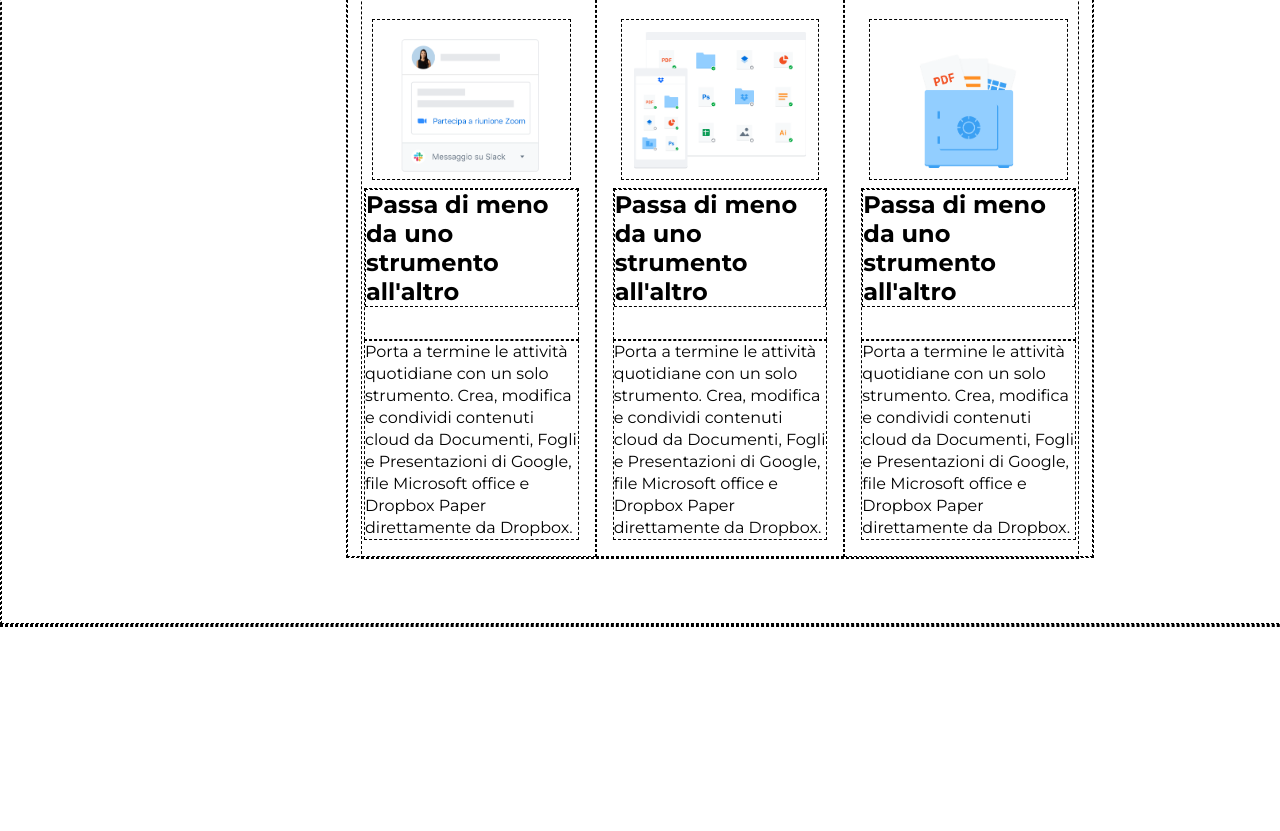
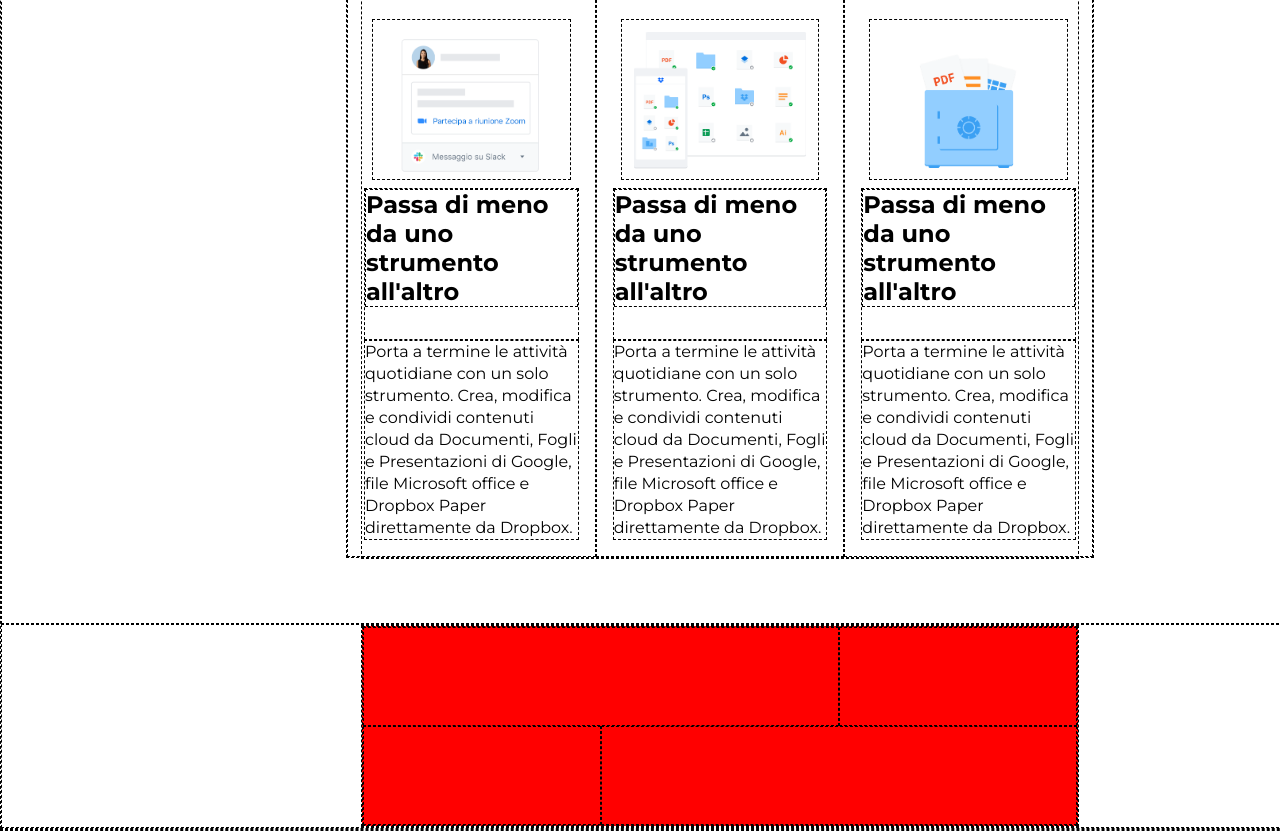
Before and after one commit to alexciccarese/htmlcss-dropbox, a plain HTML site: page index.html in a window 1280 px wide. Shown: the part 4258-5089 px from the top of the page. Before the commit the page ends 4885 px from the top, so only its background shows below. Drawn offline with Linux system fonts and the light colour scheme.

Commit message:
wireframe know-more section added

```diff
--- a/assets/style.css
+++ b/assets/style.css
@@ -414,3 +414,19 @@ main {
   }
 
 }
+
+.know_more {
+  display: flex;
+  justify-content: center;
+
+  .container {
+
+    .row {
+      width: 100%;
+      height: 200px;
+      background-color: red
+      ;
+    }
+
+  }
+}
--- a/index.html
+++ b/index.html
@@ -439,14 +439,18 @@
             <div class="col-4">
               <div class="card">
                 <div class="top">
-                  <img src="./assets/img/business-feature-switching-tools.png" alt>
+                  <img src="./assets/img/business-feature-switching-tools.png"
+                    alt>
                 </div>
 
                 <div class="content">
                   <h3>Passa di meno da uno strumento all'altro</h3>
                 </div>
 
-                  <p>Porta a termine le attività quotidiane con un solo strumento. Crea, modifica e condividi contenuti cloud da Documenti, Fogli e Presentazioni di Google, file Microsoft office e Dropbox Paper direttamente da Dropbox.</p>
+                <p>Porta a termine le attività quotidiane con un solo strumento.
+                  Crea, modifica e condividi contenuti cloud da Documenti, Fogli
+                  e Presentazioni di Google, file Microsoft office e Dropbox
+                  Paper direttamente da Dropbox.</p>
 
               </div>
             </div>
@@ -454,14 +458,18 @@
             <div class="col-4">
               <div class="card">
                 <div class="top">
-                  <img src="./assets/img/business-feature-send-files-it.png" alt>
+                  <img src="./assets/img/business-feature-send-files-it.png"
+                    alt>
                 </div>
 
                 <div class="content">
                   <h3>Passa di meno da uno strumento all'altro</h3>
                 </div>
 
-                  <p>Porta a termine le attività quotidiane con un solo strumento. Crea, modifica e condividi contenuti cloud da Documenti, Fogli e Presentazioni di Google, file Microsoft office e Dropbox Paper direttamente da Dropbox.</p>
+                <p>Porta a termine le attività quotidiane con un solo strumento.
+                  Crea, modifica e condividi contenuti cloud da Documenti, Fogli
+                  e Presentazioni di Google, file Microsoft office e Dropbox
+                  Paper direttamente da Dropbox.</p>
 
               </div>
             </div>
@@ -469,14 +477,18 @@
             <div class="col-4">
               <div class="card">
                 <div class="top">
-                  <img src="./assets/img/business-feature-coordinate-it.png" alt>
+                  <img src="./assets/img/business-feature-coordinate-it.png"
+                    alt>
                 </div>
 
                 <div class="content">
                   <h3>Passa di meno da uno strumento all'altro</h3>
                 </div>
 
-                  <p>Porta a termine le attività quotidiane con un solo strumento. Crea, modifica e condividi contenuti cloud da Documenti, Fogli e Presentazioni di Google, file Microsoft office e Dropbox Paper direttamente da Dropbox.</p>
+                <p>Porta a termine le attività quotidiane con un solo strumento.
+                  Crea, modifica e condividi contenuti cloud da Documenti, Fogli
+                  e Presentazioni di Google, file Microsoft office e Dropbox
+                  Paper direttamente da Dropbox.</p>
 
               </div>
             </div>
@@ -484,14 +496,18 @@
             <div class="col-4">
               <div class="card">
                 <div class="top">
-                  <img src="./assets/img/business-feature-integrations-it.png" alt>
+                  <img src="./assets/img/business-feature-integrations-it.png"
+                    alt>
                 </div>
 
                 <div class="content">
                   <h3>Passa di meno da uno strumento all'altro</h3>
                 </div>
 
-                  <p>Porta a termine le attività quotidiane con un solo strumento. Crea, modifica e condividi contenuti cloud da Documenti, Fogli e Presentazioni di Google, file Microsoft office e Dropbox Paper direttamente da Dropbox.</p>
+                <p>Porta a termine le attività quotidiane con un solo strumento.
+                  Crea, modifica e condividi contenuti cloud da Documenti, Fogli
+                  e Presentazioni di Google, file Microsoft office e Dropbox
+                  Paper direttamente da Dropbox.</p>
 
               </div>
             </div>
@@ -506,7 +522,10 @@
                   <h3>Passa di meno da uno strumento all'altro</h3>
                 </div>
 
-                  <p>Porta a termine le attività quotidiane con un solo strumento. Crea, modifica e condividi contenuti cloud da Documenti, Fogli e Presentazioni di Google, file Microsoft office e Dropbox Paper direttamente da Dropbox.</p>
+                <p>Porta a termine le attività quotidiane con un solo strumento.
+                  Crea, modifica e condividi contenuti cloud da Documenti, Fogli
+                  e Presentazioni di Google, file Microsoft office e Dropbox
+                  Paper direttamente da Dropbox.</p>
 
               </div>
             </div>
@@ -521,9 +540,32 @@
                   <h3>Passa di meno da uno strumento all'altro</h3>
                 </div>
 
-                  <p>Porta a termine le attività quotidiane con un solo strumento. Crea, modifica e condividi contenuti cloud da Documenti, Fogli e Presentazioni di Google, file Microsoft office e Dropbox Paper direttamente da Dropbox.</p>
+                <p>Porta a termine le attività quotidiane con un solo strumento.
+                  Crea, modifica e condividi contenuti cloud da Documenti, Fogli
+                  e Presentazioni di Google, file Microsoft office e Dropbox
+                  Paper direttamente da Dropbox.</p>
 
               </div>
+            </div>
+
+          </div>
+        </div>
+      </div>
+
+      <div class="know_more">
+        <div class="container">
+          <div class="row">
+
+            <div class="col-8">
+            </div>
+
+            <div class="col-4">
+            </div>
+
+            <div class="col-4">
+            </div>
+
+            <div class="col-8">
             </div>
 
           </div>
```
Lines whose indentation alone changed are shown as unchanged.
